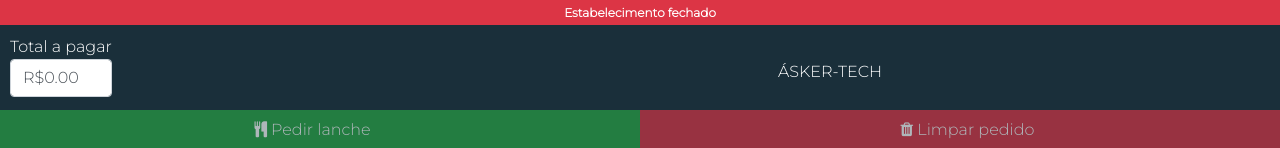
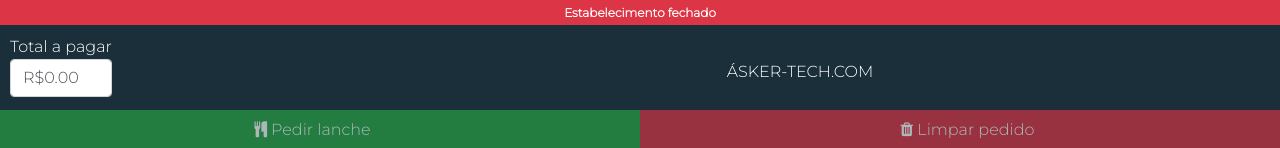
Before and after one commit to 4skert3ch/delivery-digital, a React (Create React App) app: page / in a window 1280 px wide. Shown: the top 148 px of the page. Built offline with nearby package versions, Linux system fonts and the light colour scheme.

Commit message:
ASKER-TECH.COM

```diff
--- a/src/components/template/Nav.css
+++ b/src/components/template/Nav.css
@@ -53,6 +53,6 @@ a {
 .floating-label {
     position: absolute;
     animation: floatAnimation 5s infinite linear; /* Ajuste a duração conforme desejado */
-    left: 60%;
+    left: 56%;
     top: 25px;
 }
--- a/src/components/template/Nav.jsx
+++ b/src/components/template/Nav.jsx
@@ -22,10 +22,10 @@ const Navbar = ({ totalAPagar, setTotalAPagar, setCarrinho, isAberto }) => {
             </strong>
           </span>
 
-          <a href="#/" className='col-12'>
+          <a href="https://askertech-1d73c38e21b5.herokuapp.com" className='col-12'>
             <div className="contador">
               <label id="backContador">Total a pagar<p id="contador" className="form-control">R${(totalAPagar / 100).toFixed(2)}</p></label>
-              <div href="https://www.google.com" class="floating-label">ÁSKER-TECH</div>
+              <div class="floating-label">ÁSKER-TECH.COM</div>
             </div>
           </a>
           <button type="button" className="btn btn-success col-6" data-bs-toggle="modal" data-bs-target="#modalConfirmar" id="btnRequest" disabled={valorZerado}>
```
